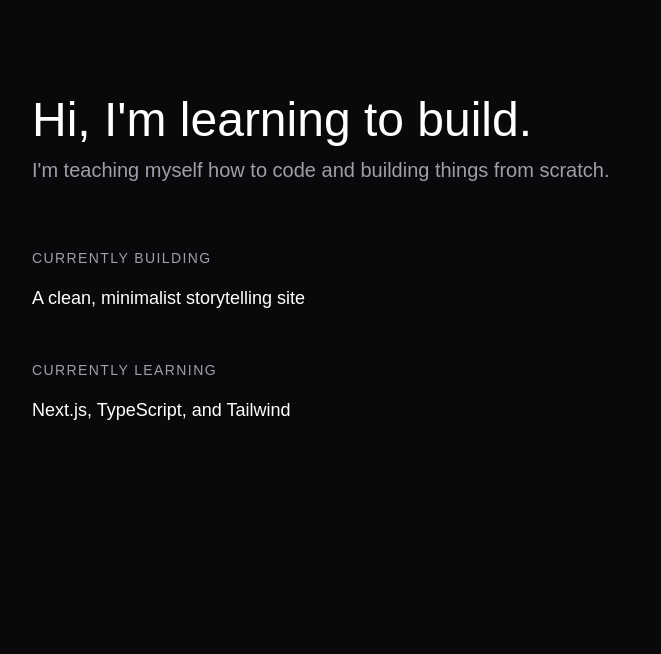
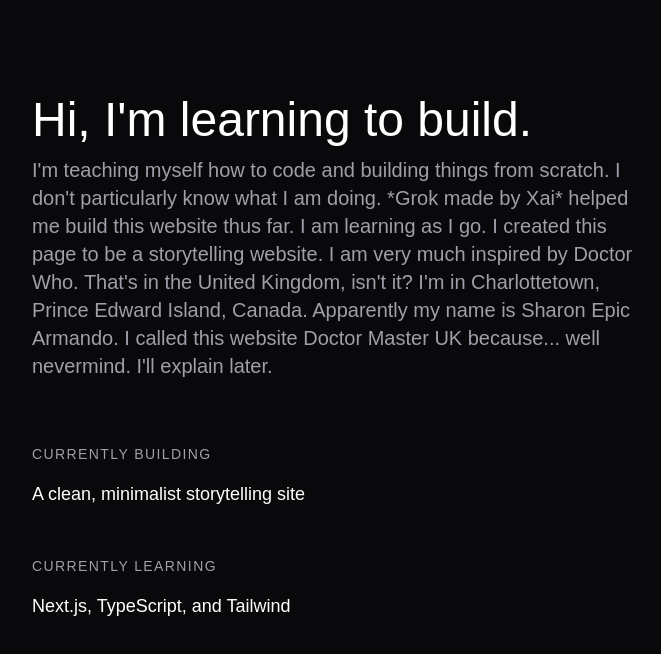
Before and after one commit to doctormaster233-lgtm/doctormaster, a Next.js app: page / in a window 1280 px wide. Shown: the top 654 px of the page, without its empty margins (296-957 px from the left). Built offline with nearby package versions, Linux system fonts and the light colour scheme.

Commit message:
Enhance introduction text on the page
Expanded personal introduction and added context about the website's inspiration.

```diff
--- a/app/page.tsx
+++ b/app/page.tsx
@@ -5,7 +5,7 @@ export default function Home() {
         <div className="mb-16">
           <h1 className="text-5xl font-light mb-3">Hi, I'm learning to build.</h1>
           <p className="text-zinc-400 text-xl">
-            I'm teaching myself how to code and building things from scratch.
+            I'm teaching myself how to code and building things from scratch. I don't particularly know what I am doing. *Grok made by Xai* helped me build this website thus far. I am learning as I go. I created this page to be a storytelling website. I am very much inspired by Doctor Who. That's in the United Kingdom, isn't it? I'm in Charlottetown, Prince Edward Island, Canada. Apparently my name is Sharon Epic Armando. I called this website Doctor Master UK because... well nevermind. I'll explain later.
           </p>
         </div>
 
```
